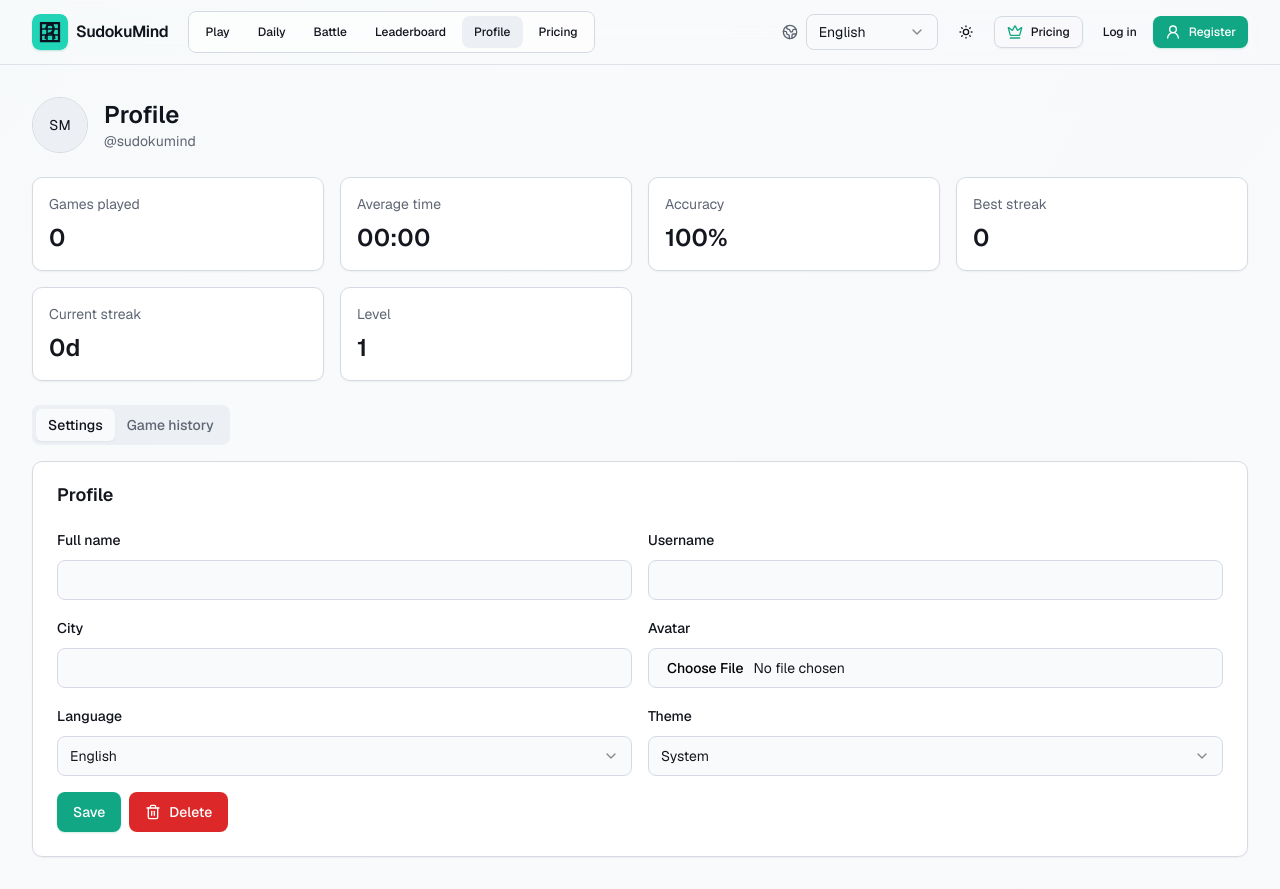
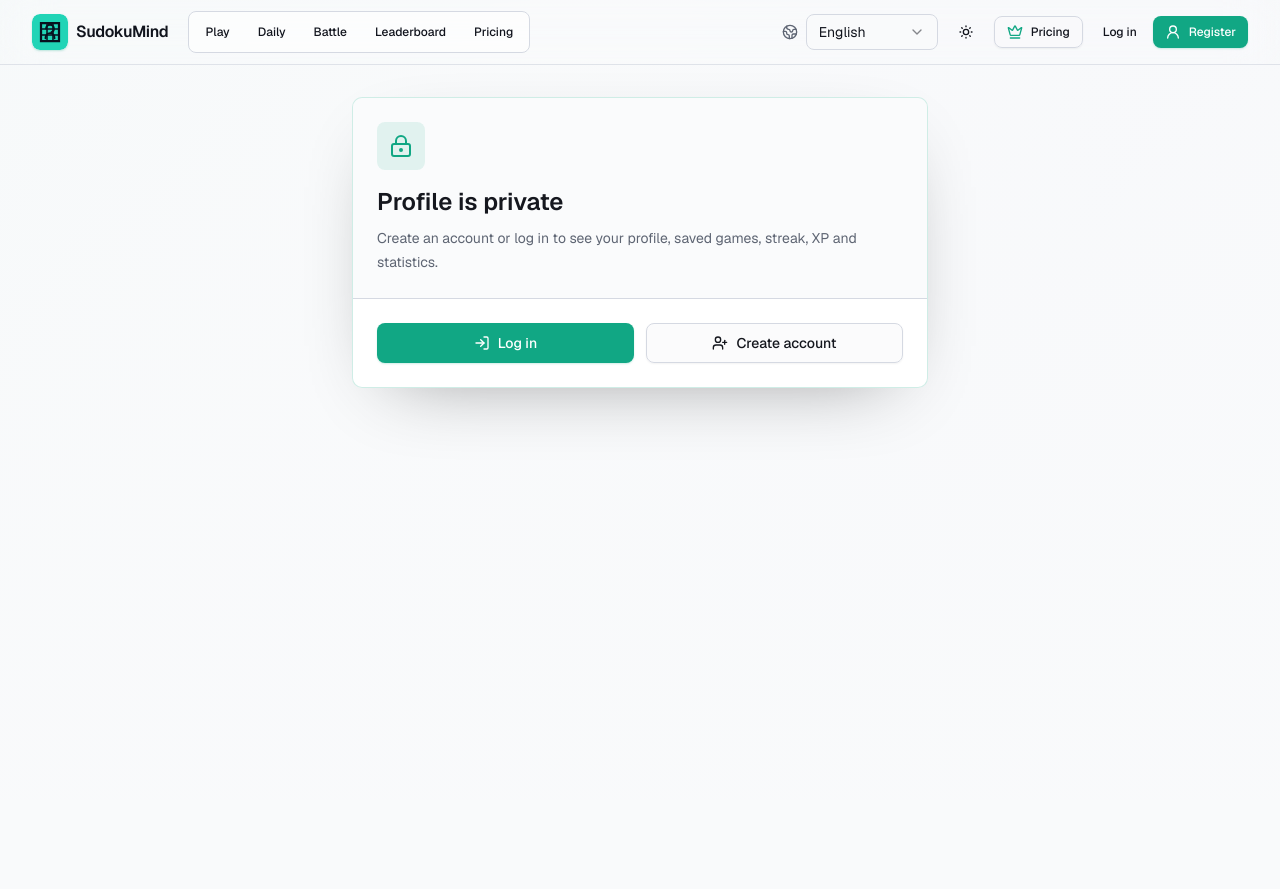
Before and after one commit to meiirzhan04/Sudoku, a Next.js app: page /profile in a window 1280 px wide. Before the commit this address had no page. After the commit the page ends 800 px from the top, so only its background shows below. Built offline with nearby package versions, Linux system fonts and the light colour scheme.

Commit message:
fix somefunctions

```diff
--- a/app/profile/profile-client.tsx
+++ b/app/profile/profile-client.tsx
@@ -1,9 +1,10 @@
 "use client";
 
+import Link from "next/link";
 import { FormEvent, useEffect, useMemo, useState } from "react";
 import { useTheme } from "next-themes";
 import { useRouter } from "next/navigation";
-import { Trash2 } from "lucide-react";
+import { LockKeyhole, LogIn, Trash2, UserPlus } from "lucide-react";
 import { Button } from "@/components/ui/button";
 import { Input } from "@/components/ui/input";
 import { Label } from "@/components/ui/label";
@@ -100,6 +101,7 @@
   const [backendStats, setBackendStats] = useState<BackendUser["stats"]>();
   const [habit, setHabit] = useState<HabitState>(() => emptyHabitState());
   const [loading, setLoading] = useState(true);
+  const [authRequired, setAuthRequired] = useState(false);
 
   useEffect(() => {
     const refresh = () => setHabit(loadHabitState());
@@ -112,7 +114,7 @@
     const token = window.localStorage.getItem("sudokumind-access-token");
     if (!token) {
       setLoading(false);
-      router.replace("/login?next=/profile");
+      setAuthRequired(true);
       return;
     }
 
@@ -127,11 +129,12 @@
           window.localStorage.removeItem("sudokumind-access-token");
           window.localStorage.removeItem("sudokumind-refresh-token");
           document.cookie = "sm_access_token=; path=/; max-age=0; SameSite=Lax";
-          router.replace("/login?next=/profile");
+          setAuthRequired(true);
           return;
         }
 
         const user = (await response.json()) as BackendUser;
+        setAuthRequired(false);
         setProfile({
           full_name: user.fullName ?? "",
           username: user.username ?? "",
@@ -164,6 +167,7 @@
       })
       .catch(() => {
         toast({ title: "Failed to load profile", variant: "error" });
+        setAuthRequired(true);
       })
       .finally(() => setLoading(false));
   }, [locale, router, toast]);
@@ -274,6 +278,10 @@
         <div className="skeleton h-80" />
       </div>
     );
+  }
+
+  if (authRequired) {
+    return <AuthRequired />;
   }
 
   return (
@@ -406,6 +414,40 @@
   );
 }
 
+function AuthRequired() {
+  return (
+    <div className="page-shell">
+      <Card className="mx-auto max-w-xl overflow-hidden border-primary/20 bg-card/90 shadow-soft backdrop-blur">
+        <CardHeader className="space-y-4 border-b bg-muted/25">
+          <div className="flex h-12 w-12 items-center justify-center rounded-md bg-primary/10 text-primary">
+            <LockKeyhole className="h-6 w-6" />
+          </div>
+          <div>
+            <CardTitle className="text-2xl">Profile is private</CardTitle>
+            <p className="mt-2 text-sm leading-6 text-muted-foreground">
+              Create an account or log in to see your profile, saved games, streak, XP and statistics.
+            </p>
+          </div>
+        </CardHeader>
+        <CardContent className="grid gap-3 p-6 sm:grid-cols-2">
+          <Button asChild>
+            <Link href="/login?next=/profile">
+              <LogIn className="h-4 w-4" />
+              Log in
+            </Link>
+          </Button>
+          <Button variant="outline" asChild>
+            <Link href="/register">
+              <UserPlus className="h-4 w-4" />
+              Create account
+            </Link>
+          </Button>
+        </CardContent>
+      </Card>
+    </div>
+  );
+}
+
 function Stat({ label, value }: { label: string; value: string | number }) {
   return (
     <Card>
--- a/components/app-shell.tsx
+++ b/components/app-shell.tsx
@@ -72,7 +72,7 @@
     { href: "/daily", label: t("nav.daily") },
     { href: "/battle", label: "Battle" },
     { href: "/leaderboard", label: "Leaderboard" },
-    { href: "/profile", label: t("nav.profile") },
+    ...(user ? [{ href: "/profile", label: t("nav.profile") }] : []),
     { href: "/pro", label: "Pricing" }
   ];
 
--- a/middleware.ts
+++ b/middleware.ts
@@ -1,6 +1,6 @@
 import { NextResponse, type NextRequest } from "next/server";
 
-const protectedRoutes = ["/profile", "/settings", "/daily", "/friends", "/multiplayer"];
+const protectedRoutes = ["/daily", "/friends", "/multiplayer"];
 
 export function middleware(request: NextRequest) {
   const response = NextResponse.next({ request });
```
